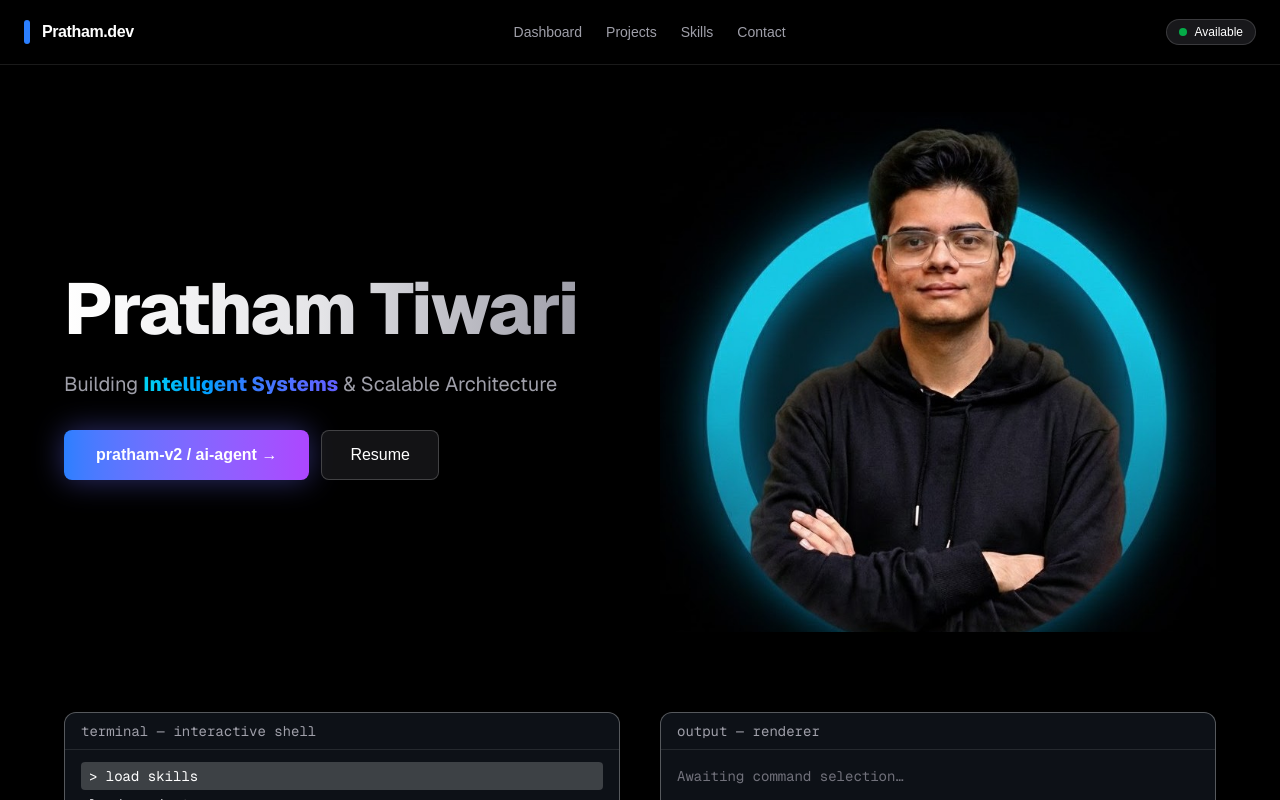
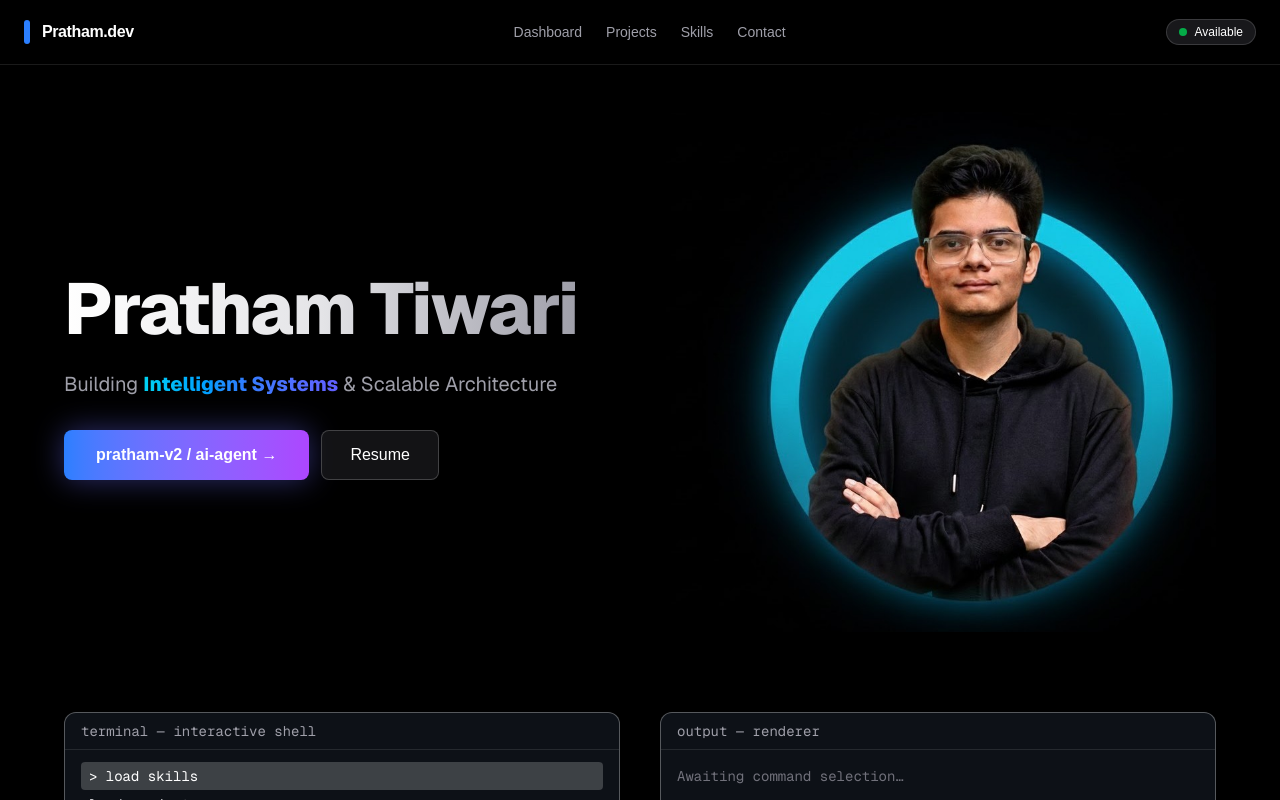
Before and after one commit to Pratham9911/RAG-Portfolio, a Next.js app in the folder rag-portfolio/: page / in a window 1280 px wide. Shown: the top 800 px of the page. Built offline with nearby package versions, Linux system fonts and the light colour scheme.

Commit message:
Rename Image and changed

```diff
--- a/rag-portfolio/app/page.js
+++ b/rag-portfolio/app/page.js
@@ -43,7 +43,7 @@ export default function Page() {
       <div className="mt-8 lg:hidden flex justify-center">
         <div className="relative w-[260px] sm:w-[300px] aspect-[4/5] rounded-2xl overflow-hidden shadow-xl">
           <Image
-            src="/Pratham.jpg"
+            src="/PrathamImage.jpg"
             alt="Pratham Tiwari"
             fill
             priority
@@ -72,7 +72,7 @@ export default function Page() {
     <div className="relative hidden lg:block">
       <div className="bg-black relative h-[520px] rounded-2xl overflow-hidden">
         <Image
-          src="/Pratham.jpg"
+          src="/My.jpg"
           alt="Pratham Tiwari"
           fill
           priority
```
Also changed, not shown: rag-portfolio/public/PrathamImage.jpg (renamed from rag-portfolio/public/pratham.jpg).
